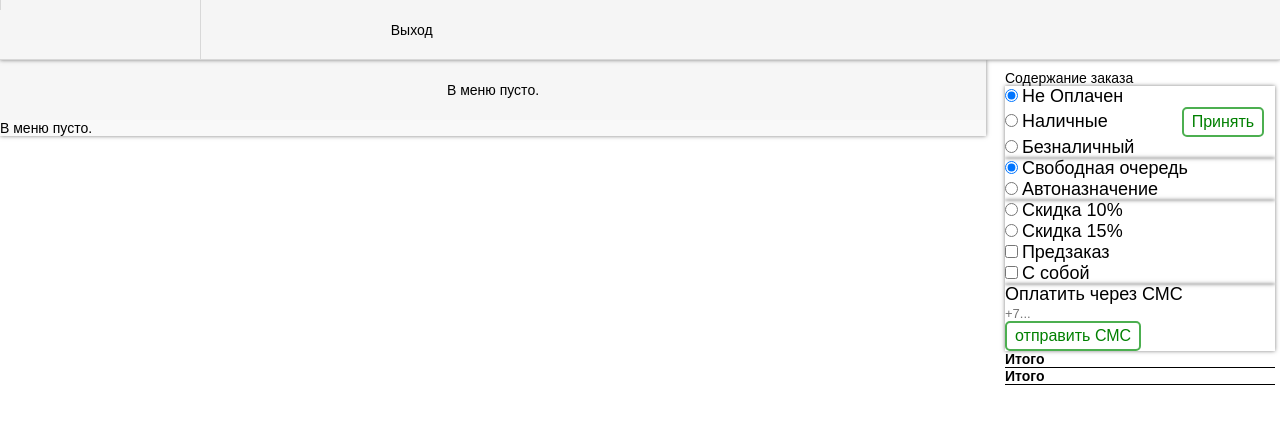
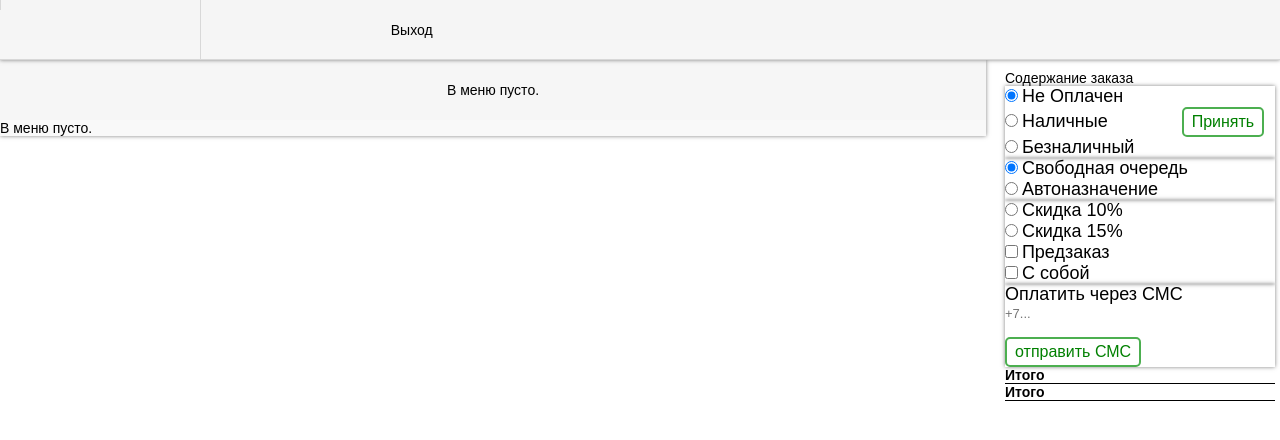
Before and after one commit to smirnovspacealexey/natruda-quene, a Django app: template python3-shawarma/templates/shaw_queue/menu_page.html in a window 1280 px wide. Shown: the top 440 px of the page. Run offline with Django 3.2, Linux system fonts and the light colour scheme; the template is opened without the code that fills it, so the values that code supplies are empty; some libraries are stand-ins or nearby versions.

Commit message:
add cmc in html

```diff
--- a/python3-shawarma/templates/shaw_queue/menu_page.html
+++ b/python3-shawarma/templates/shaw_queue/menu_page.html
@@ -164,7 +164,9 @@
                 <div class="shadowed">
                     <p>
                         <label for="paid_with_sms">Оплатить через СМС</label>
-                        <input type="text" id="paid_with_sms" name="paid_with_sms" placeholder="+7...">
+                        <input style="height: 10px" type="text" id="paid_with_sms" name="paid_with_sms" placeholder="+7...">
+                        <br/>
+                        <br/>
                         <button type="button" class="small-btn success">
                             отправить СМС
                         </button>
```
